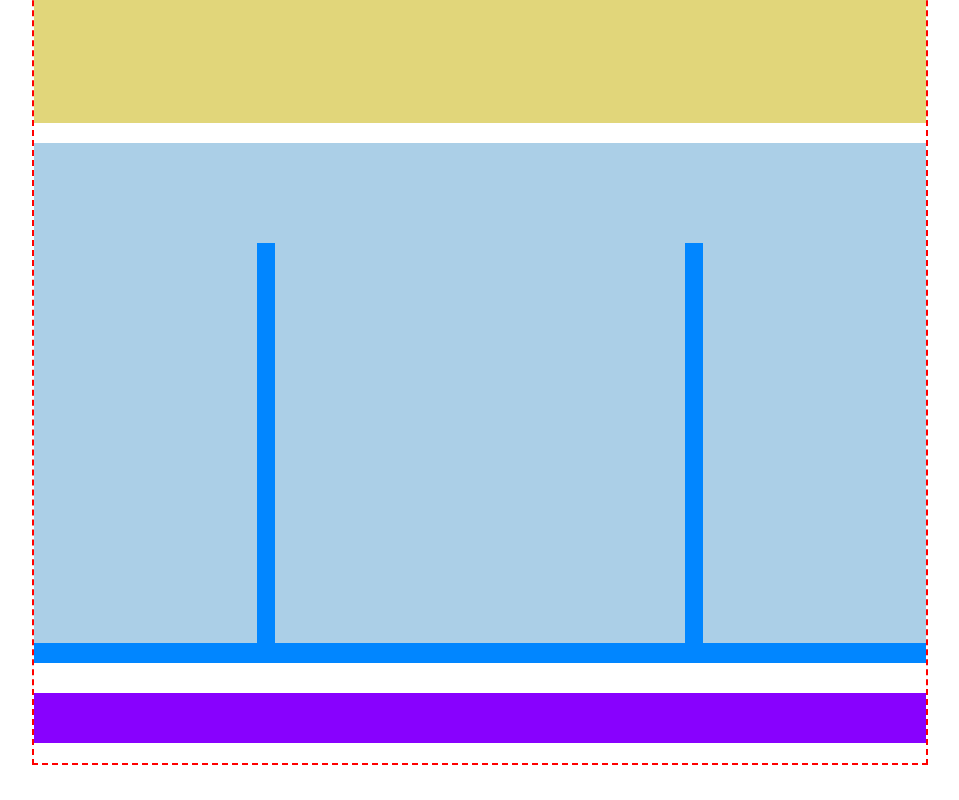
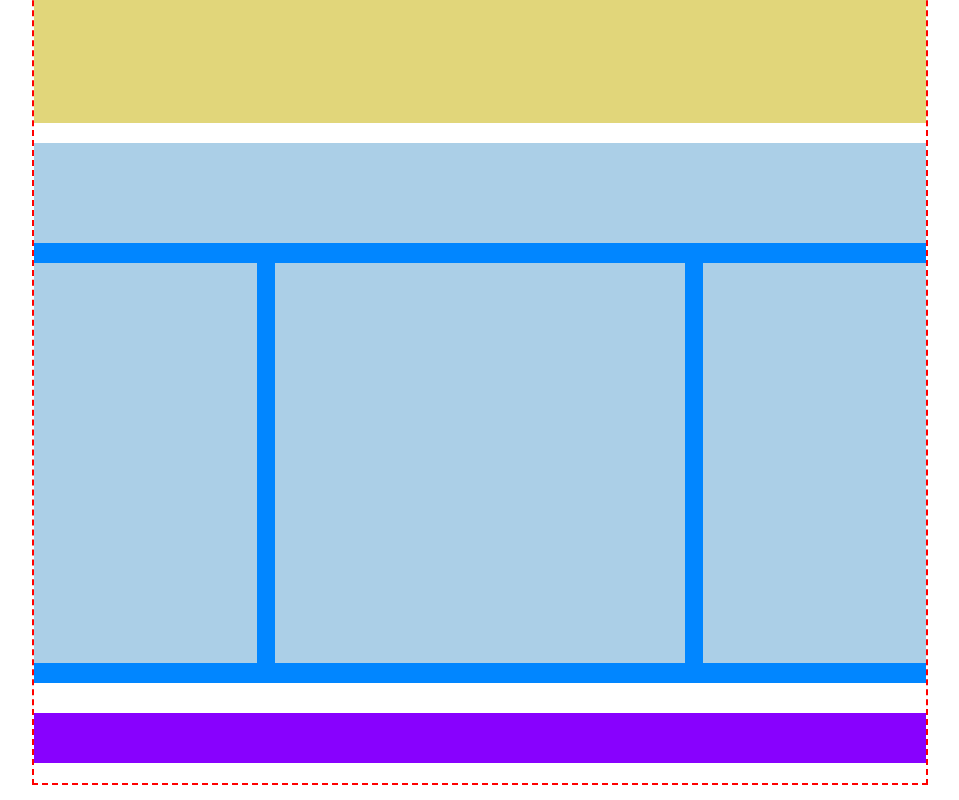
Before and after one commit to emicif/htmlcss-struttura-wp, a plain HTML site: page index.html in a window 1280 px wide. Shown: the part 394-1194 px from the top of the page, without its empty margins (160-1119 px from the left). Drawn offline with Linux system fonts and the light colour scheme.

Commit message:
Aggiornamento parte 2

```diff
--- a/css/style.css
+++ b/css/style.css
@@ -93,12 +93,14 @@ main {
 
 .debug .container-2 {
     background-color: #0186ff;
-    height: 420px;
+    height: 440px;
 }
 
 .debug .float {
     height: 400px;
     background-color: #abcfe7;
+    margin-top: 20px;
+    margin-bottom: 20px;
   }
 
 .debug .footer {
```
